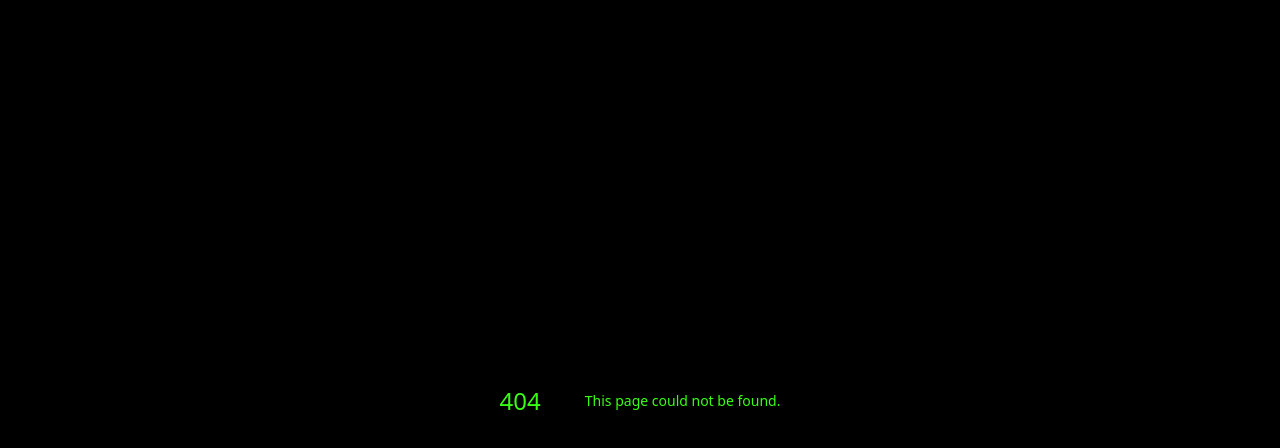
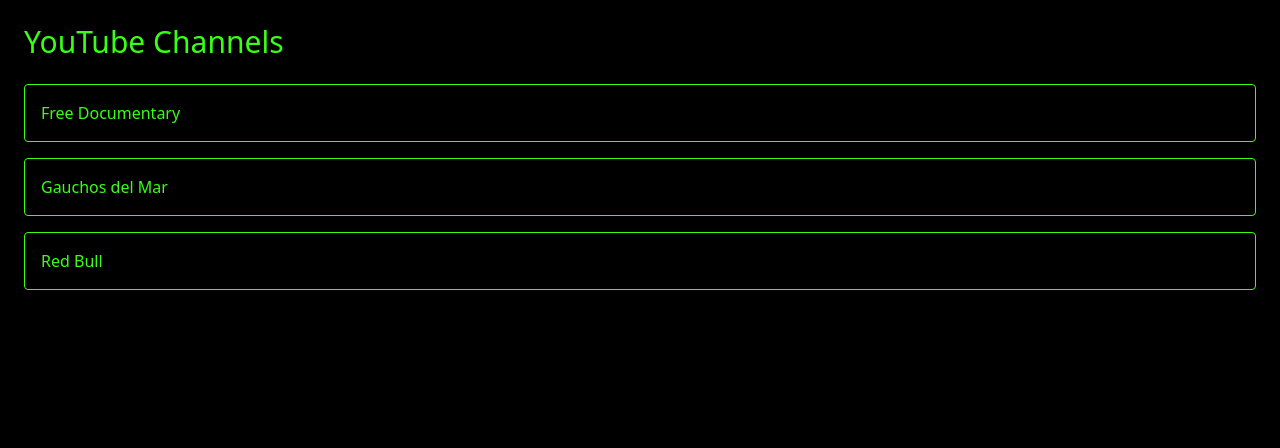
Before and after one commit to cgartco6/media-platform, a Next.js app in the folder apps/web/: page /YouTube in a window 1280 px wide. Before the commit this address had no page. Shown: the top 448 px of the page. Built offline with nearby package versions, Linux system fonts and the light colour scheme.

Commit message:
Add YouTube page with channel links
Created a YouTube page that lists channels with links.

```diff
--- /dev/null
+++ b/apps/web/app/YouTube/page.tsx
@@ -0,0 +1,28 @@
+"use client";
+
+const channels = [
+  { name: "Free Documentary", id: "UCqJ-Xo29CKyLTjn6z2XwYAw" },
+  { name: "Gauchos del Mar", id: "UCxxxxxxxx" },
+  { name: "Red Bull", id: "UCblfuW_4rakIf2dxLVXGn1A" }
+];
+
+export default function YouTubePage() {
+  return (
+    <div className="p-6">
+      <h1 className="text-3xl mb-6 text-neon-green">YouTube Channels</h1>
+      <div className="grid gap-4">
+        {channels.map((c) => (
+          <a
+            key={c.name}
+            href={`https://www.youtube.com/channel/${c.id}`}
+            target="_blank"
+            rel="noopener noreferrer"
+            className="border border-neon-green p-4 rounded hover:bg-neon-green hover:text-black"
+          >
+            {c.name}
+          </a>
+        ))}
+      </div>
+    </div>
+  );
+}
```
